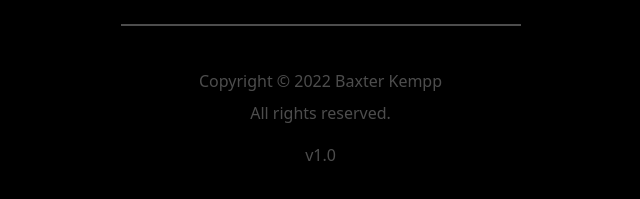
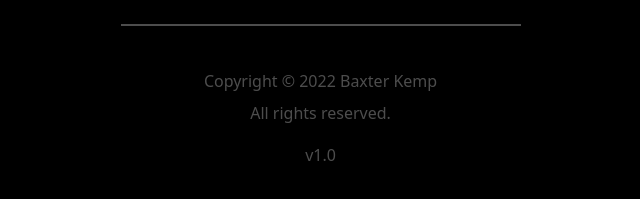
Before and after one commit to baxttter/baxtersessentialcolourtools, a website: page index.html in a window 1280 px wide. Shown: the part 1277-1476 px from the top of the page, 326-966 px from the left. Drawn offline with nearby package versions, Linux system fonts and the light colour scheme.

Commit message:
Update index.html

```diff
--- a/index.html
+++ b/index.html
@@ -60,7 +60,7 @@
 
 <div id="footer">
 	<div id="footer-center-area" class="noSelect">
-		<p class="footer-text">Copyright © 2022 Baxter Kempp</p>
+		<p class="footer-text">Copyright © 2022 Baxter Kemp</p>
 		<p class="footer-text" style="padding-top: 10px;">All rights reserved.</p>
 		<p class="footer-text" style="padding-top: 20px;">v1.0</p>
 	</div>
```
